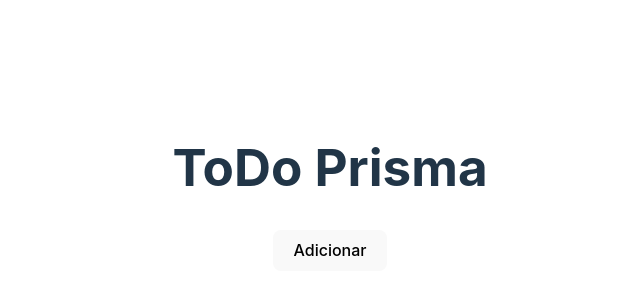
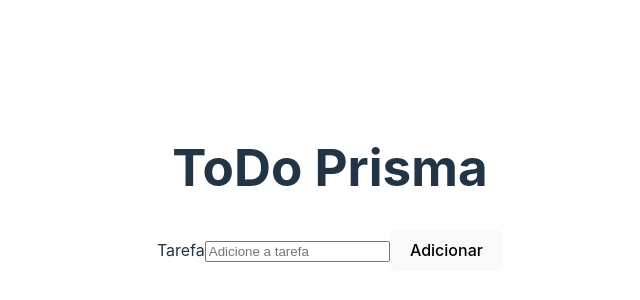
Before and after one commit to raugusto96/todo-prisma, a React (Vite) app in the folder app/: page / in a window 1280 px wide. Shown: the part 212-512 px from the top of the page, without its empty margins (310-950 px from the left). Built offline with nearby package versions, Linux system fonts and the light colour scheme.

Commit message:
feat: add inputText component

```diff
--- a/app/src/presentation/components/input/text/Text.tsx
+++ b/app/src/presentation/components/input/text/Text.tsx
@@ -2,11 +2,11 @@
 import { Input, Label } from "./Text.styles";
 import { InputTextProps } from "../protocols";
 
-const Text: React.FC<InputTextProps> = () => {
+const Text: React.FC<InputTextProps> = ({ placeholder }) => {
   return (
     <Label>
       Tarefa
-      <Input placeholder='Adicione a tarefa' />
+      <Input placeholder={placeholder} />
     </Label>
   );
 };
--- a/app/src/presentation/pages/task/Task.tsx
+++ b/app/src/presentation/pages/task/Task.tsx
@@ -1,16 +1,14 @@
-import { Button } from '@/presentation/components/button/Button'
-import { Container } from './Task.styles'
+import { Button } from "@/presentation/components/button/Button";
+import { Container } from "./Task.styles";
+import Text from "@/presentation/components/input/text/Text";
 
 const Task: React.FC = () => {
   return (
     <Container>
-      <Button
-        name='add'
-        displayValue='Adicionar'
-        clickHandler={(event) => { console.log(event.target)}}
-      />
+      <Text placeholder='Adicione a tarefa' />
+      <Button name='add' displayValue='Adicionar' clickHandler={() => []} />
     </Container>
-  )
-}
+  );
+};
 
-export default Task
+export default Task;
```
